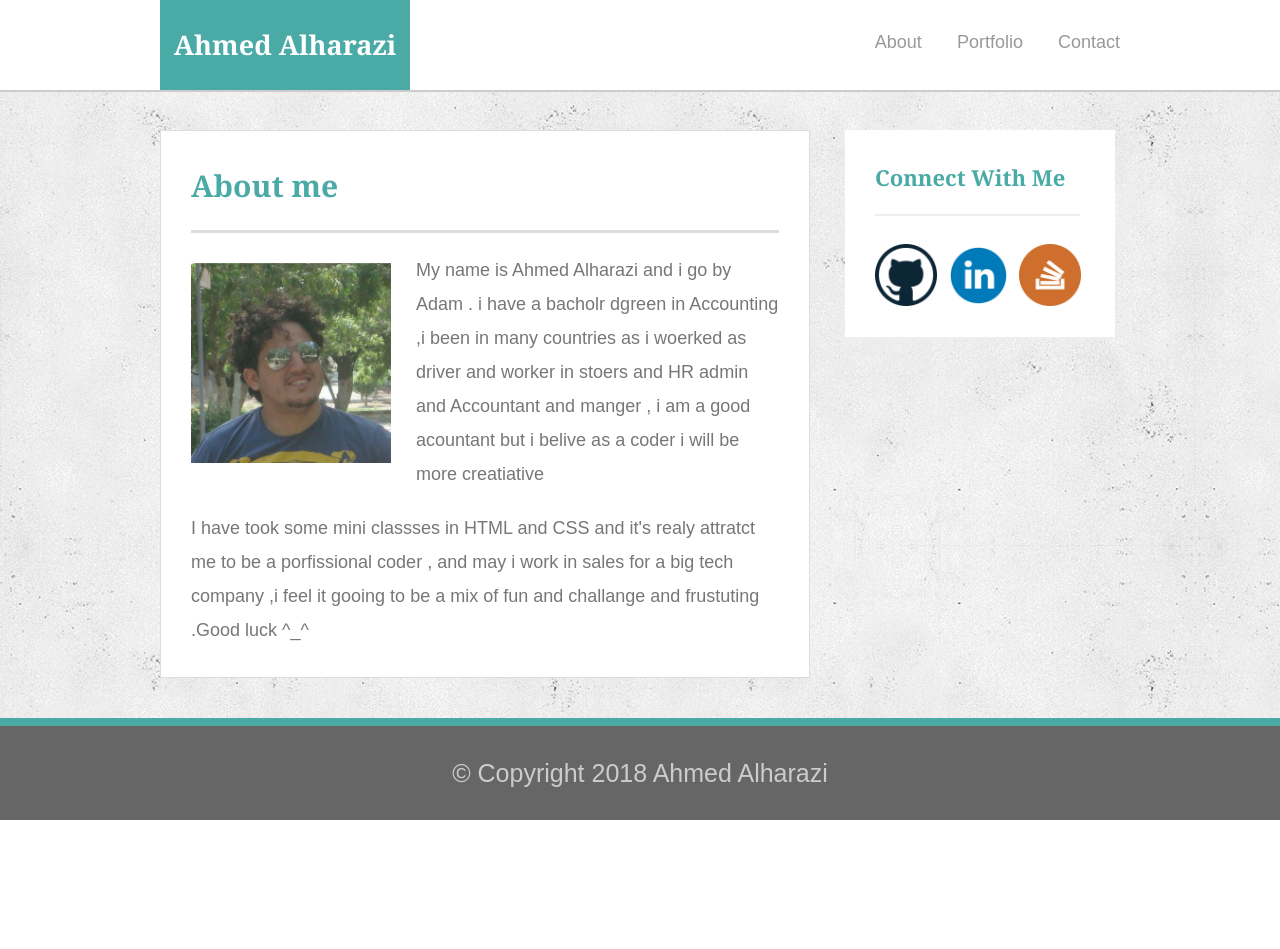
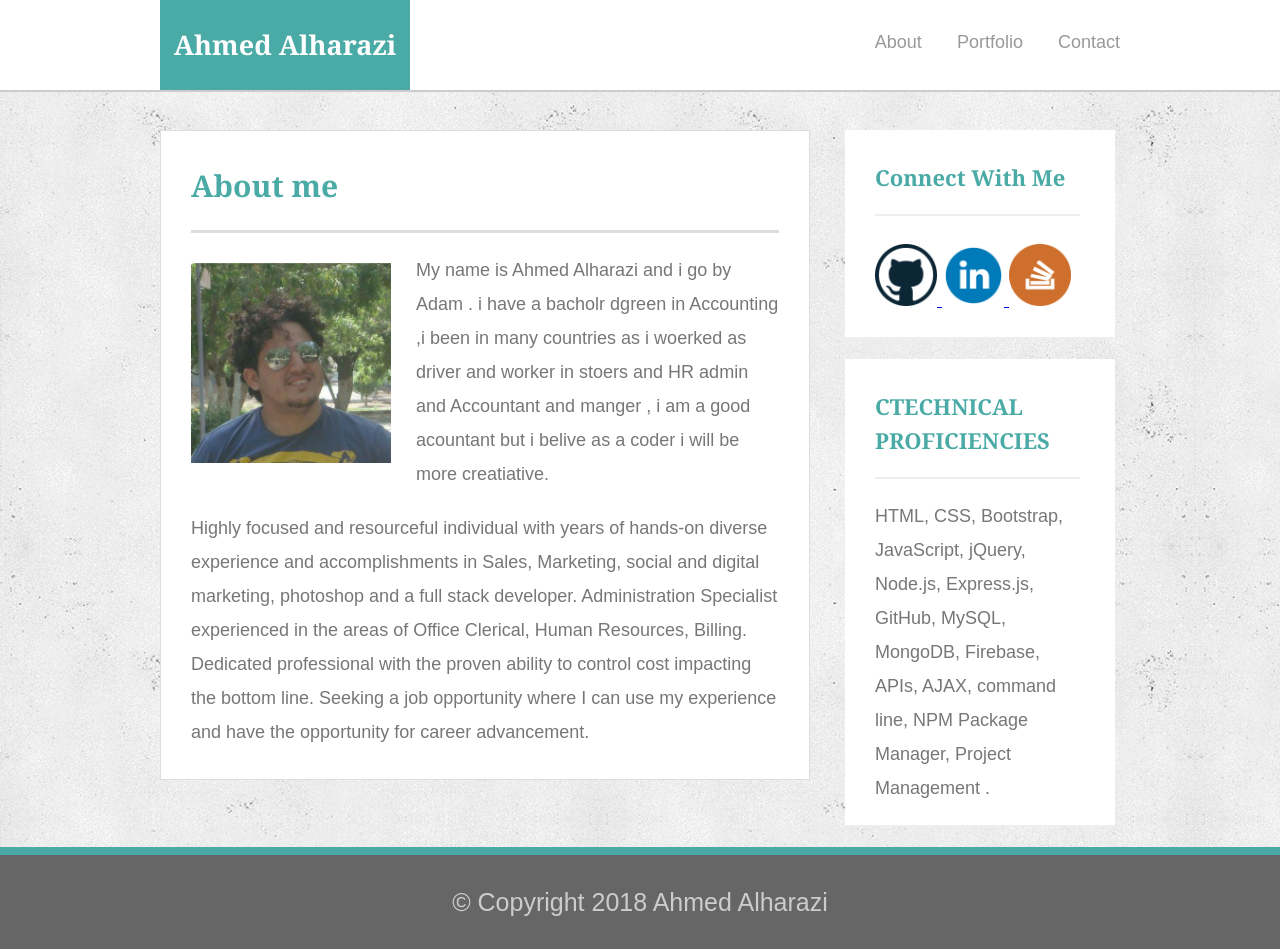
Before and after one commit to ahmedharazi/AhmedPortfolio, a plain HTML site: page index.html in a window 1280 px wide. Before the commit the page ends 820 px from the top, so only its background shows below. Drawn offline with Linux system fonts and the light colour scheme.

Commit message:
polishing

```diff
--- a/index.html
+++ b/index.html
@@ -23,8 +23,9 @@
 
                 <img src="assets/images/adam.jpg" class="auth-image" alt="Adam">
 
-                <p>My name is Ahmed Alharazi and i go by Adam . i have a bacholr dgreen in Accounting ,i been in many countries as i woerked as driver and worker in stoers and HR admin and Accountant and manger , i am a good acountant but i belive as a coder i will be more creatiative </p>
-                <p> I have took some mini classses in HTML and CSS  and it's realy attratct me to be a porfissional coder , and may i work in sales for a big tech company ,i feel it gooing to be a mix of fun and challange and frustuting .Good luck ^_^</p>
+                <p>My name is Ahmed Alharazi and i go by Adam . i have a bacholr dgreen in Accounting ,i been in many countries as i woerked as driver and worker in stoers and HR admin and Accountant and manger , i am a good acountant but i belive as a coder i will be more creatiative. </p>
+                <p> Highly focused and resourceful individual with years of hands-on diverse experience and accomplishments in Sales, Marketing, social and digital marketing, photoshop and a full stack developer.
+                    Administration Specialist experienced in the areas of Office Clerical, Human Resources, Billing. Dedicated professional with the proven ability to control cost impacting the bottom line. Seeking a job opportunity where I can use my experience and have the opportunity for career advancement.</p>
 
             </section>
 
@@ -32,9 +33,20 @@
                 <div id="connect">
                     <h2>Connect With Me</h2>
 
-                    <img src="assets/images/github.png" class="social" alt="github">
-                    <img src="assets/images/linkedin.png" class="social" alt="linkedin">
-                    <img src="assets/images/stackoverflow.png" class="social" alt="stackoverflow">
+                   <a href="https://github.com/ahmedharazi" target="blank">  <img src="assets/images/github.png" class="social" alt="github"> </a>
+                   <a href="https://www.linkedin.com/in/ahmed-alharazi-02201b45/" target="blank"> <img src="assets/images/linkedin.png" class="social" alt="linkedin"> </a>
+                   <a href="https://stackoverflow.com/users/9754488/ahmed-alharazi" target="blank"> <img src="assets/images/stackoverflow.png" class="social" alt="stackoverflow"></a>
+                </div>
+
+            </section>
+
+            <section class="sidebar">
+                <div id="connect">
+                    <h2>CTECHNICAL PROFICIENCIES</h2>
+                    <P>HTML, CSS, Bootstrap,  JavaScript, jQuery, Node.js, Express.js,  GitHub, MySQL,
+                        MongoDB, Firebase, APIs, AJAX, command line, NPM Package Manager, Project Management . </P>
+
+
                 </div>
 
             </section>
```
Also changed, not shown: portfolio.html (+4 -4 lines).
